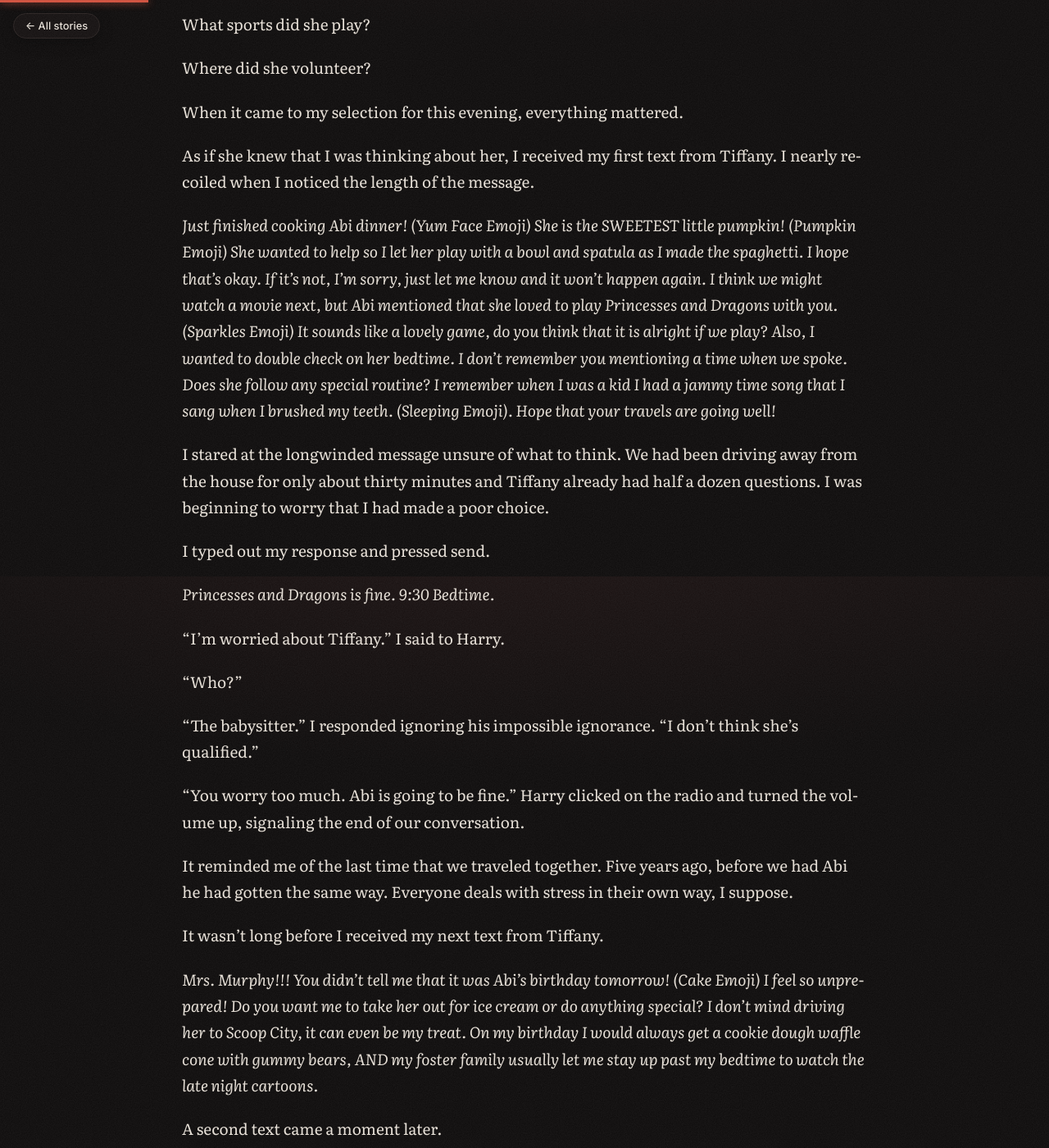
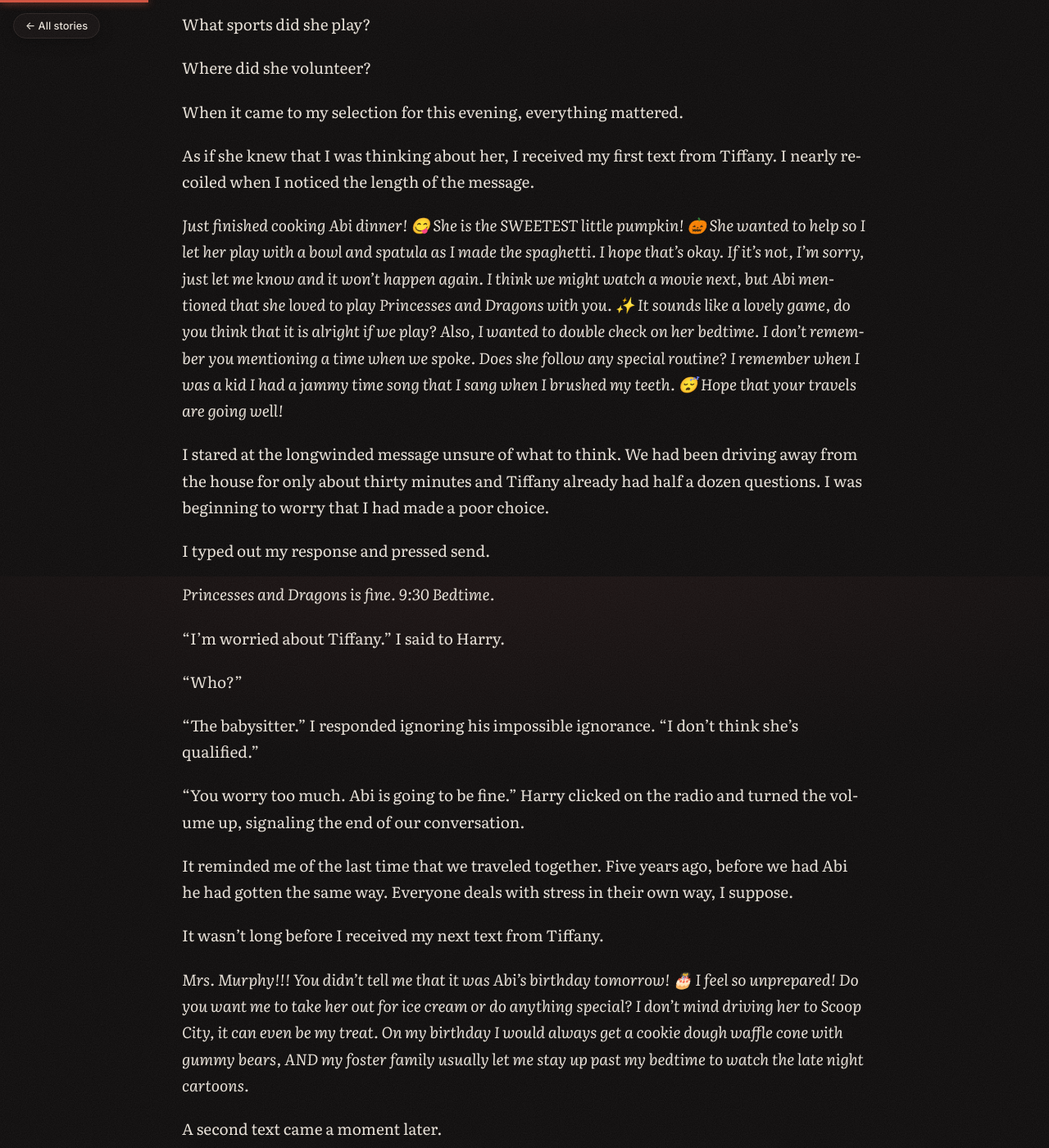
Before and after one commit to mevanego1/mevanego1.github.io, a Jekyll site: the page built from _stories/We Hired a New Babysitter.md, in a window 1280 px wide and 1400 px high, scrolled down 1097 px. Shown: the whole window at 82% size. Built offline with Jekyll 4.4.1, drawn with Linux system fonts in a browser that asks for light colours; some of the changed text lies outside the part shown.

Commit message:
Emojis for babysitter story

```diff
--- a/_stories/We Hired a New Babysitter.md
+++ b/_stories/We Hired a New Babysitter.md
@@ -33,7 +33,7 @@ When it came to my selection for this evening, everything mattered.
 
 As if she knew that I was thinking about her, I received my first text from Tiffany. I nearly recoiled when I noticed the length of the message.
 
-*Just finished cooking Abi dinner! (Yum Face Emoji) She is the SWEETEST little pumpkin! (Pumpkin Emoji) She wanted to help so I let her play with a bowl and spatula as I made the spaghetti. I hope that’s okay. If it’s not, I’m sorry, just let me know and it won’t happen again. I think we might watch a movie next, but Abi mentioned that she loved to play Princesses and Dragons with you. (Sparkles Emoji)  It sounds like a lovely game, do you think that it is alright if we play? Also, I wanted to double check on her bedtime. I don’t remember you mentioning a time when we spoke. Does she follow any special routine? I remember when I was a kid I had a jammy time song that I sang when I brushed my teeth. (Sleeping Emoji). Hope that your travels are going well!*
+*Just finished cooking Abi dinner! 😋 She is the SWEETEST little pumpkin! 🎃 She wanted to help so I let her play with a bowl and spatula as I made the spaghetti. I hope that’s okay. If it’s not, I’m sorry, just let me know and it won’t happen again. I think we might watch a movie next, but Abi mentioned that she loved to play Princesses and Dragons with you. ✨  It sounds like a lovely game, do you think that it is alright if we play? Also, I wanted to double check on her bedtime. I don’t remember you mentioning a time when we spoke. Does she follow any special routine? I remember when I was a kid I had a jammy time song that I sang when I brushed my teeth. 😴 Hope that your travels are going well!*
 
 I stared at the longwinded message unsure of what to think. We had been driving away from the house for only about thirty minutes and Tiffany already had half a dozen questions. I was beginning to worry that I had made a poor choice.
 
@@ -53,11 +53,11 @@ It reminded me of the last time that we traveled together. Five years ago, befor
 
 It wasn’t long before I received my next text from Tiffany.
 
-*Mrs. Murphy!!! You didn’t tell me that it was Abi’s birthday tomorrow! (Cake Emoji) I feel so unprepared! Do you want me to take her out for ice cream or do anything special? I don’t mind driving her to Scoop City, it can even be my treat. On my birthday I would always get a cookie dough waffle cone with gummy bears, AND my foster family usually let me stay up past my bedtime to watch the late night cartoons.*
+*Mrs. Murphy!!! You didn’t tell me that it was Abi’s birthday tomorrow! 🎂 I feel so unprepared! Do you want me to take her out for ice cream or do anything special? I don’t mind driving her to Scoop City, it can even be my treat. On my birthday I would always get a cookie dough waffle cone with gummy bears, AND my foster family usually let me stay up past my bedtime to watch the late night cartoons.*
 
 A second text came a moment later.
 
-*Not that I am suggesting that Abi do any of that! Sorry I didn’t mean to overstep. (Monkey with hands covering eyes emoji) This is so embarrassing. Birthdays just make me SO excited. (Birthday hat emoji)*
+*Not that I am suggesting that Abi do any of that! Sorry I didn’t mean to overstep. 🙈 This is so embarrassing. Birthdays just make me SO excited. 🎉*
 
 My heart felt unnatural in my chest as I tapped out my response. I was not only leaving my daughter with a complete stranger, but I was doing it on her birthday as well. I tried to ignore the reality, but Tiffany pointing it out was like a punch to the gut.
 
@@ -67,7 +67,7 @@ My heart felt unnatural in my chest as I tapped out my response. I was not only
 
 I glanced at the radio and noted that the time was 8:24. Only one more hour of this before Abi was safely in bed, and I wouldn’t have to think about Spiffy Tiffy ever again. I knew I wouldn’t be able to sleep, but I put my head back and closed my eyes regardless as I thought about the daughter that I was leaving behind. The ding of my phone pierced my concentration and I shot up to check my messages.
 
-*I know you said no ice cream, but we had to celebrate somehow. (Hands over giggling mouth Emoji)*
+*I know you said no ice cream, but we had to celebrate somehow. 🤭*
 
 A photo came in a few seconds later. Abi was smiling widely as she hoisted fistfuls of chocolate candy in both hands. Tiffany held up the phone, she posed back to back with Abi as she stared directly into the camera. She had a lollipop in her mouth and a smug expression. Her eyes seemed as if they were staring straight at me.
 
@@ -89,7 +89,7 @@ Harry let out a puffy breath. He knew better than to fight back. Our marriage, w
 
 I was in the midst of typing out an authoritative reply when I saw that Tiffany was typing again.
 
-*Is Abi allergic to anything? Like ANYTHING at all? You never specified, but you can also never be too careful… The last thing we need tonight is a hospital visit! But don’t worry, I am capable of using an Epipen if it comes to it. You can trust that Abi is in good hands! We’re practically sisters already. (Red heart emoji)*
+*Is Abi allergic to anything? Like ANYTHING at all? You never specified, but you can also never be too careful… The last thing we need tonight is a hospital visit! But don’t worry, I am capable of using an Epipen if it comes to it. You can trust that Abi is in good hands! We’re practically sisters already. ❤️*
 
 Another text came a moment later.
 
@@ -197,7 +197,7 @@ Tiffany responded with an avalanche of messages.
 
 *Is there a trick to the closet door handle? The door closed behind me and now I might be stuck, haha!*
 
-*Really, this thing is quite jammed. I actually think it might be locked from the outside somehow. I cannot believe I did this! I am such a ditz (Hiding behind hands Emoji)*
+*Really, this thing is quite jammed. I actually think it might be locked from the outside somehow. I cannot believe I did this! I am such a ditz 🤦‍♀️*
 
 *Oh sorry! Emoji was sent out of habit.*
 
@@ -253,7 +253,7 @@ I forced a weak smile as I took his hand and he led me towards the hospital entr
 
 As we stepped inside, my phone dinged for the final time that night. It was a message from Tiffany’s number.
 
-*Hi Mommy! Thank you for the WONDERFUL snack! Tiffany was the best birthday present ever! She was soooo fun. I can’t wait to be just like her. (Princess Emoji)*
+*Hi Mommy! Thank you for the WONDERFUL snack! Tiffany was the best birthday present ever! She was soooo fun. I can’t wait to be just like her. 👸*
 
 I smiled at my phone before tucking it into my back pocket.
 
```
